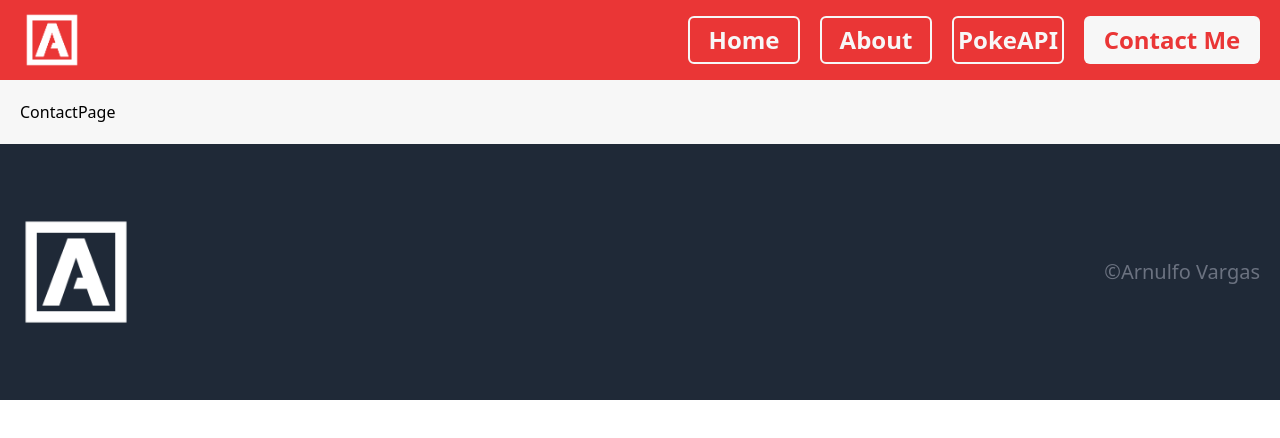
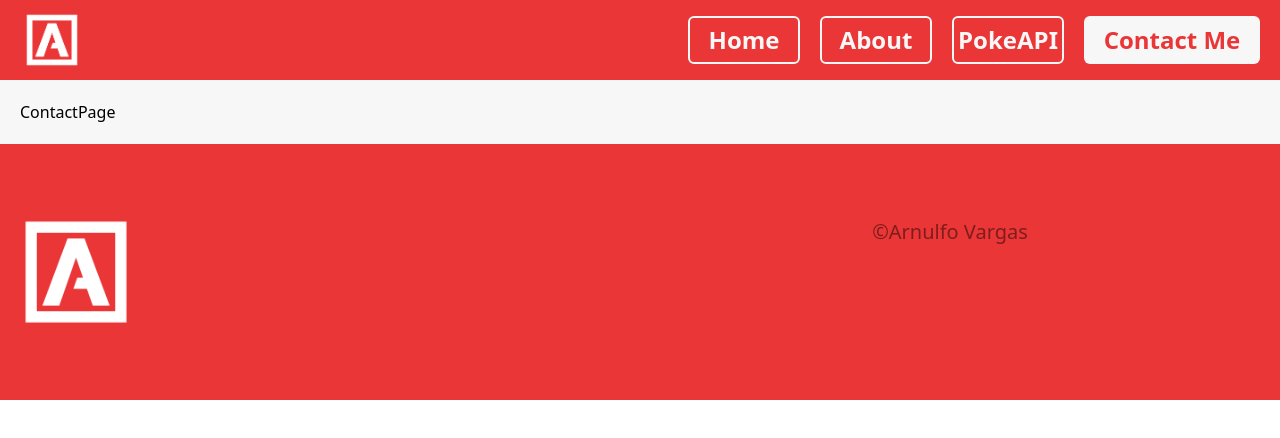
Before and after one commit to ArnulfoVargas/arnulfo-dev, a React (Vite) app: page /contact in a window 1280 px wide. Shown: the top 438 px of the page. Built offline with nearby package versions, Linux system fonts and the light colour scheme.

Commit message:
ftgysyfdgsad

```diff
--- a/src/output.css
+++ b/src/output.css
@@ -578,6 +578,10 @@ video {
   height: 5rem;
 }
 
+.h-full {
+  height: 100%;
+}
+
 .w-10 {
   width: 2.5rem;
 }
@@ -687,6 +691,11 @@ video {
   background-color: rgb(234 54 54 / var(--tw-bg-opacity));
 }
 
+.bg-white {
+  --tw-bg-opacity: 1;
+  background-color: rgb(255 255 255 / var(--tw-bg-opacity));
+}
+
 .fill-gray-200 {
   fill: #e5e7eb;
 }
@@ -752,6 +761,11 @@ video {
 .text-light-red {
   --tw-text-opacity: 1;
   color: rgb(234 54 54 / var(--tw-text-opacity));
+}
+
+.text-red-900 {
+  --tw-text-opacity: 1;
+  color: rgb(127 29 29 / var(--tw-text-opacity));
 }
 
 .transition-all {
--- a/src/router/Footer.tsx
+++ b/src/router/Footer.tsx
@@ -1,14 +1,19 @@
 
 const Footer = () => {
   return (
-    <div className="xs:h-80 md:h-64 bg-gray-800 flex sm:flex-col xs:flex-col md:flex-row justify-between items-center px-5 py-10 xs:gap-10">
+    <div className="xs:h-80 md:h-64 bg-light-red flex sm:flex-col xs:flex-col md:flex-row justify-between items-center px-5 py-10 xs:gap-10">
         <div className="xs:w-14 xs:h-14 sm:w-20 sm:h-20 md:w-28 md:h-28">
             <img src="/LogoTransparenteBlanco.png" alt="Logo Arnulfo"
             className="object-cover "/>
         </div>
 
         <div className="md:w-1/2 md:h-full xs:w-full xs:h-52 sm:h-52 flex flex-col md:items-end md:justify-center xs:items-center xs:justify-start">
-            <p className="text-gray-500 text-xl xs:text-center">©Arnulfo Vargas</p>
+            <div className="flex flex-col w-full">
+              <p className="text-red-900 text-xl xs:text-center">©Arnulfo Vargas</p>
+              <div className="flex flex-row h-20 w-full">
+                  <img src="" alt="" />
+              </div>
+            </div>
         </div>
     </div>
   )
```
